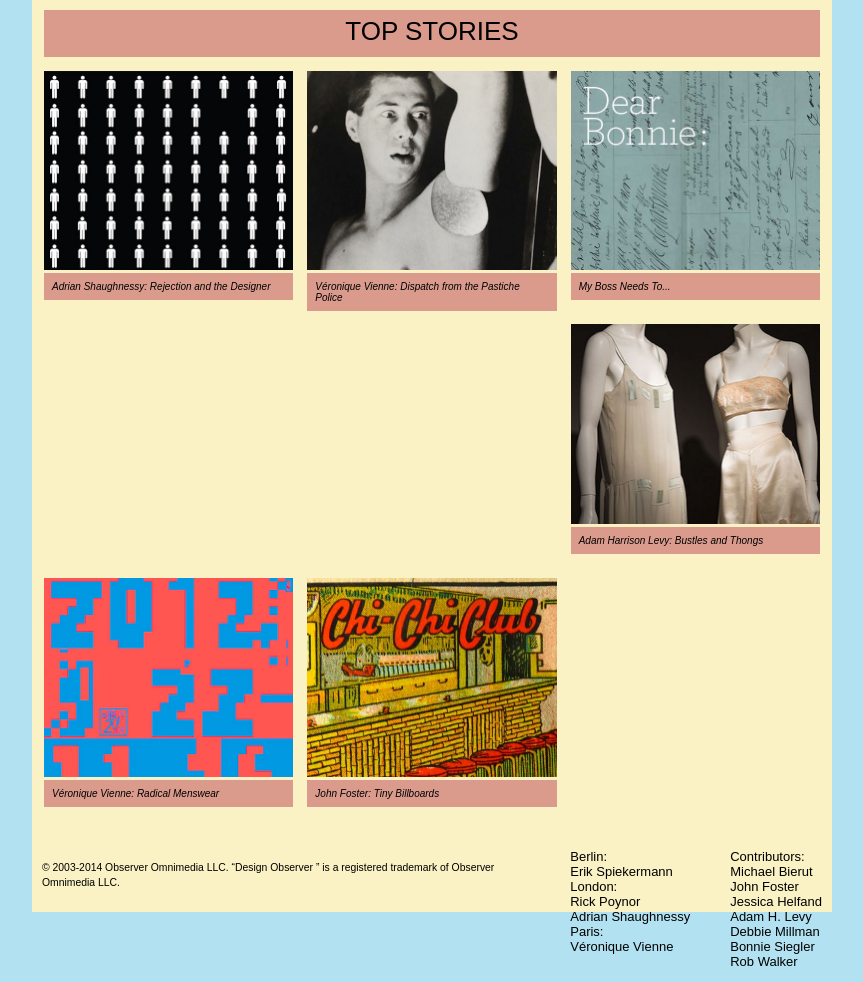
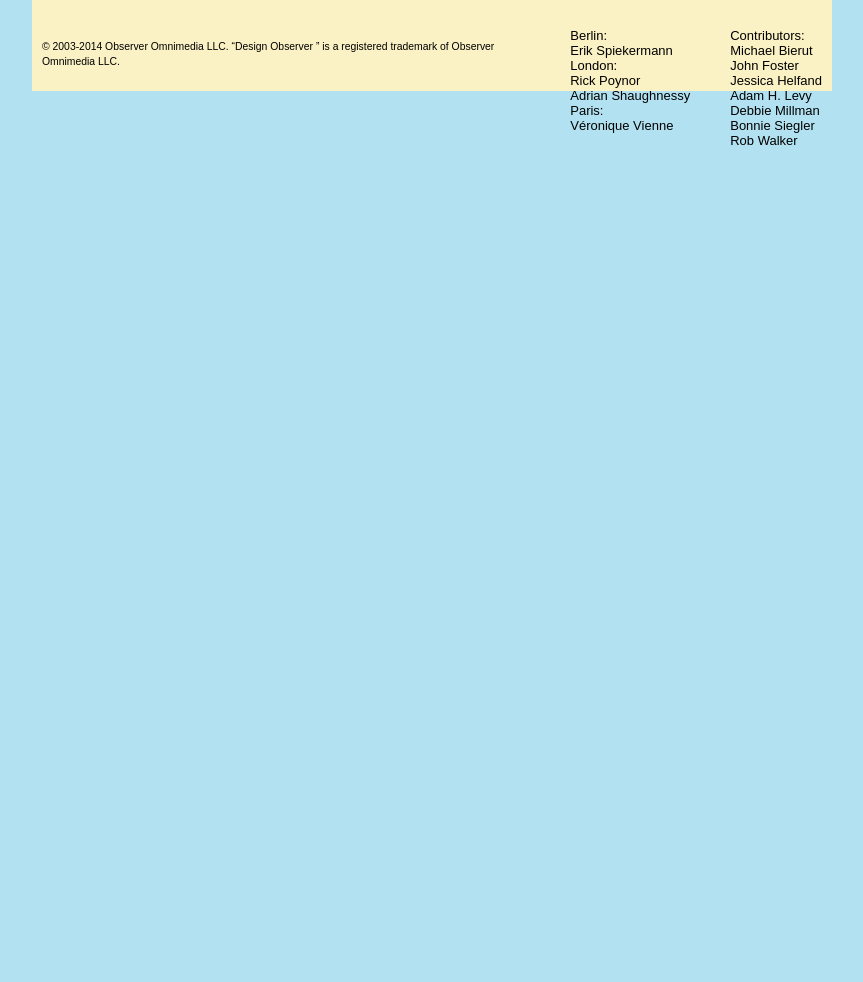
Before and after one commit to KatAviles/art336-final-designer-observer, a plain HTML site: page index.html in a window 1280 px wide. Shown: the part 237-1219 px from the top of the page, without its empty margins (208-1071 px from the left). After the commit the page ends 800 px from the top, so only its background shows below. Drawn offline with nearby package versions, Linux system fonts and the light colour scheme.

```diff
--- a/index.html
+++ b/index.html
@@ -95,35 +95,7 @@
 
         <main>
 
-              <section>
-                <a id="Home"></a>
-                <div class="row">
-                    <div class="col-12 section-header vcenter"><h1 class="page">TOP STORIES</h1></div>
-                </div>
-                    <div class="row">
-                        <div class="col-4"><img src="img/article-first.jpg" "col-4 equal-height"/>
-                            <p class="caption">Adrian Shaughnessy: Rejection and the Designer</p>
-                        </div>
-                        <div class="col-4"><img src="img/article-1.jpg" "col-4 equal-height"/>
-                            <p class="caption">Véronique Vienne: Dispatch from the Pastiche Police</p>
-                        </div>
 
-                        <div class="col-4"><img src="img/article-2.jpg" "col-4 equal-height"/>
-                            <p class="caption">My Boss Needs To...</p>
-                        </div>
-
-                        <div class="col-4"><img src="img/article-3.png" "col-4 equal-height"/>
-                            <p class="caption">Adam Harrison Levy: Bustles and Thongs</p>
-                        </div>
-
-                        <div class="col-4"><img src="img/article-4.jpg" "col-4 equal-height"/>
-                            <p class="caption">Véronique Vienne: Radical Menswear</p>
-                        </div>
-
-                        <div class="col-4"><img src="img/article-5.jpg" "col-4 equal-height"/>
-                            <p class="caption">John Foster: Tiny Billboards</p>
-                        </div>
-                    </div>
 
         </main>
 
```
